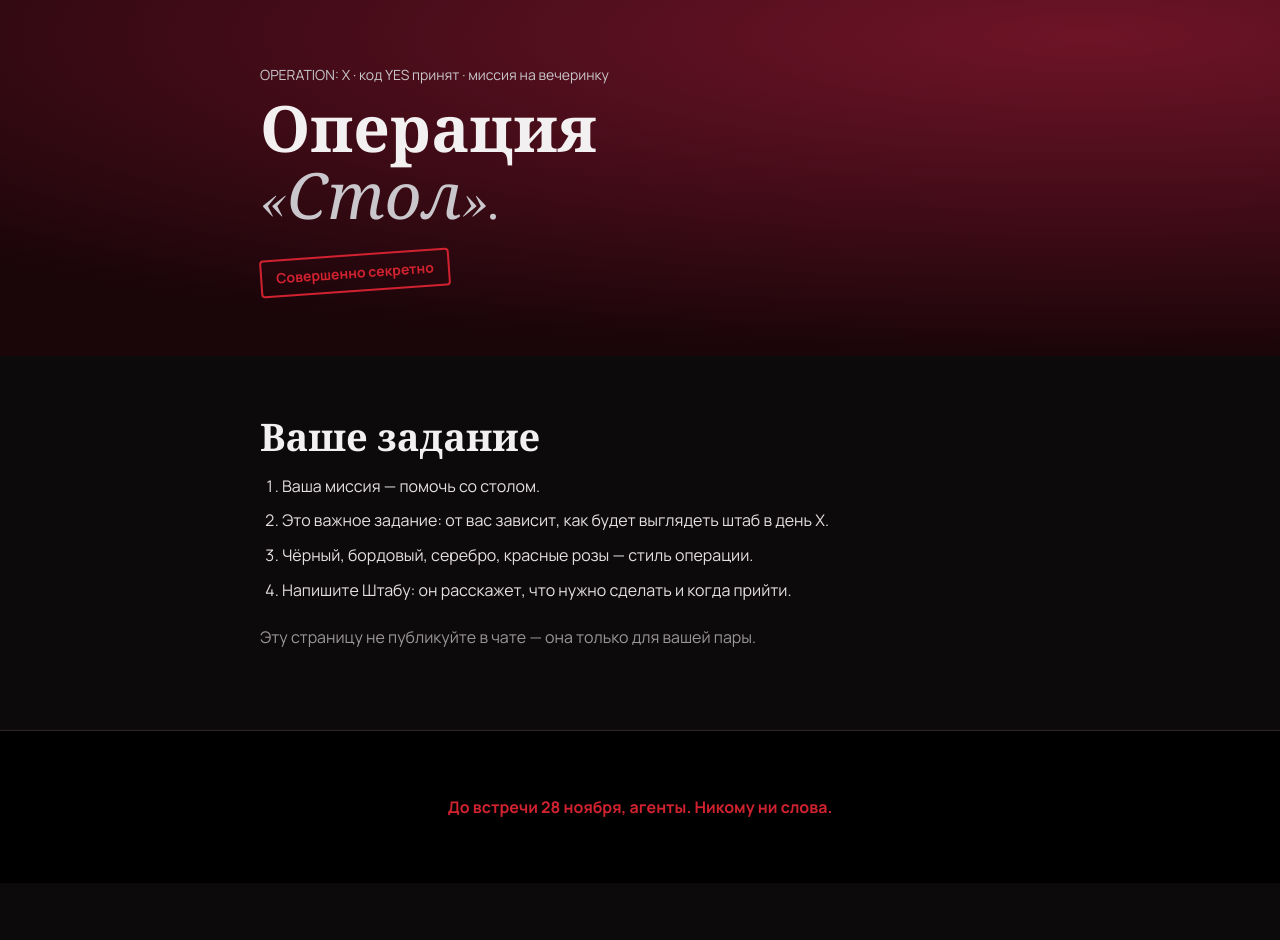
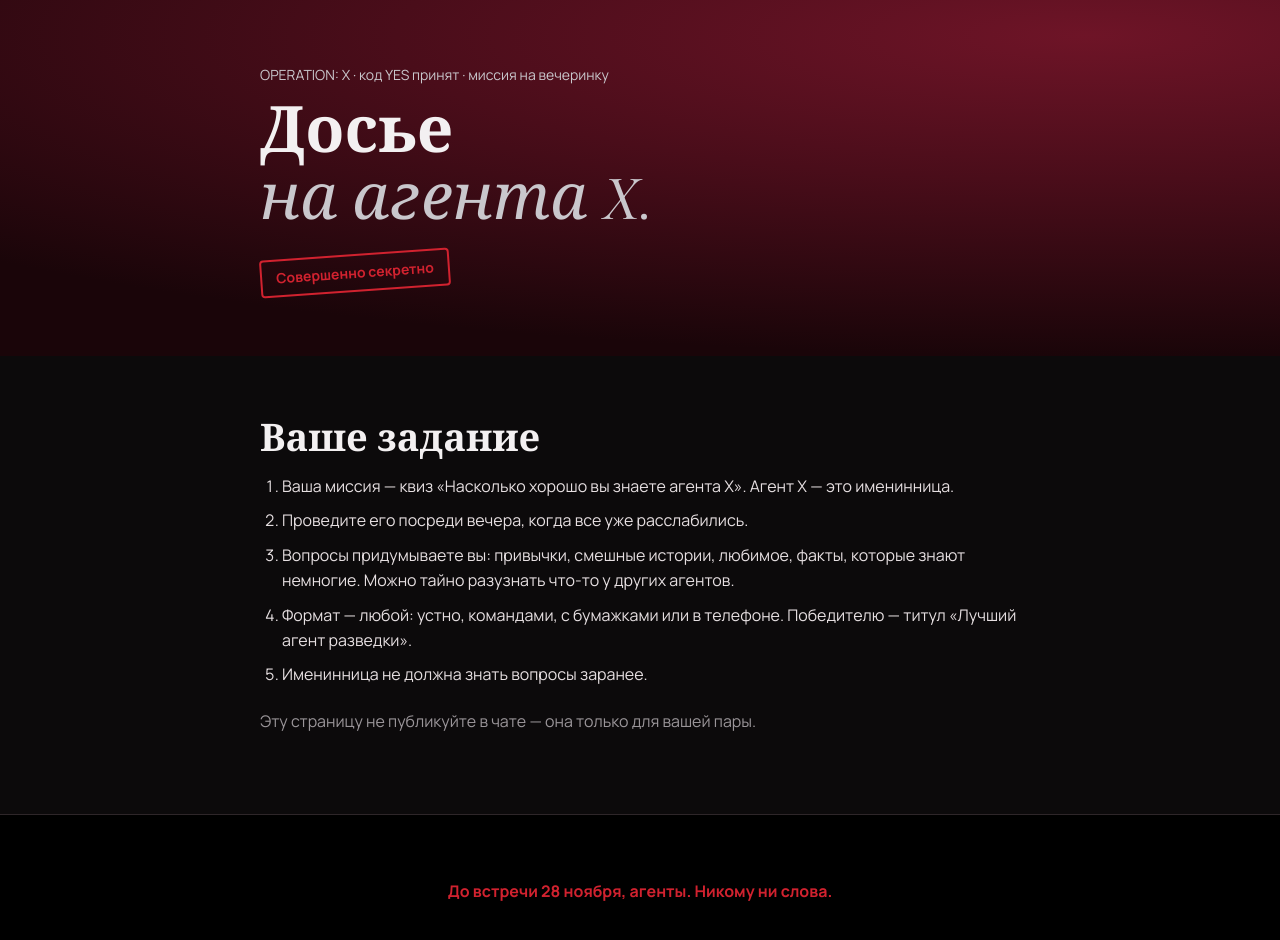
Before and after one commit to ksyuvlasova0220-ops/operation-x, a plain HTML site: page f9171164593756e5/index.html in a window 1280 px wide. Before the commit the page ends 883 px from the top, so only its background shows below. Drawn offline with nearby package versions, Linux system fonts and the light colour scheme.

Commit message:
YES mission: quiz about agent X
Co-Authored-By: Claude Opus 5.5 <noreply@anthropic.com>
Claude-Session: https://claude.ai/code/session_01R4M2Yynj5SBikBVbENQ3AY

```diff
--- a/f9171164593756e5/index.html
+++ b/f9171164593756e5/index.html
@@ -38,14 +38,14 @@ footer p{color:var(--red);font-weight:700;margin:0}
 <header class="band cover">
   <div class="wrap">
     <p class="file">OPERATION: X · код YES принят · миссия на вечеринку</p>
-    <h1>Операция<br><em>«Стол».</em></h1>
+    <h1>Досье<br><em>на агента X.</em></h1>
     <span class="stamp">Совершенно секретно</span>
   </div>
 </header>
 <section class="band">
   <div class="wrap">
     <h2>Ваше задание</h2>
-    <ol><li>Ваша миссия — помочь со столом.</li><li>Это важное задание: от вас зависит, как будет выглядеть штаб в день X.</li><li>Чёрный, бордовый, серебро, красные розы — стиль операции.</li><li>Напишите Штабу: он расскажет, что нужно сделать и когда прийти.</li></ol>
+    <ol><li>Ваша миссия — квиз «Насколько хорошо вы знаете агента X». Агент X — это именинница.</li><li>Проведите его посреди вечера, когда все уже расслабились.</li><li>Вопросы придумываете вы: привычки, смешные истории, любимое, факты, которые знают немногие. Можно тайно разузнать что-то у других агентов.</li><li>Формат — любой: устно, командами, с бумажками или в телефоне. Победителю — титул «Лучший агент разведки».</li><li>Именинница не должна знать вопросы заранее.</li></ol>
     <p class="note">Эту страницу не публикуйте в чате — она только для вашей пары.</p>
   </div>
 </section>
```
